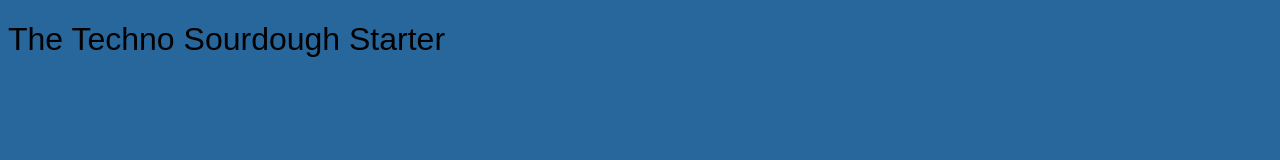
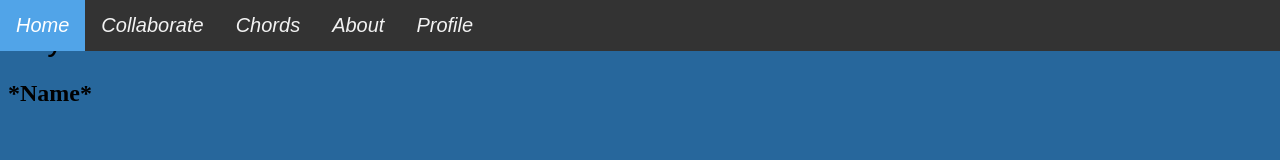
Before and after one commit to LilRed92/Music-Capstone-Project, a plain HTML site: page profile.html in a window 1280 px wide. Drawn offline with Linux system fonts and the light colour scheme.

Commit message:
index.html: Added header element to nav. Moved header-nav into body.
profile.html: Added header-nav and placement for user name.

```diff
--- a/profile.html
+++ b/profile.html
@@ -4,10 +4,25 @@
     <meta charset="UTF-8" />
     <meta name="viewport" content="width=device-width, initial-scale=1.0" />
     <link rel="stylesheet" href="style.css" />
-    <title>My Project</title>
+    <title>Profile</title>
   </head>
   <body>
-    <h1>The Techno Sourdough Starter</h1>
+    <header>
+      <h1>Xeystroke</h1>
+
+      <div class="topnav" id="myTopnav">
+        <a href="index.html" class="active">Home</a>
+        <a href="collaborate.html">Collaborate</a>
+        <a href="chords.html">Chords</a>
+        <a href="about.html">About</a>
+        <a href="profile.html">Profile</a>
+      </div>
+    </header>
+
+
+    <h2>*Name*</h2>
+
+
     <script src="script.js"></script>
   </body>
 </html>
```
Also changed, not shown: index.html (+9 -9 lines).
